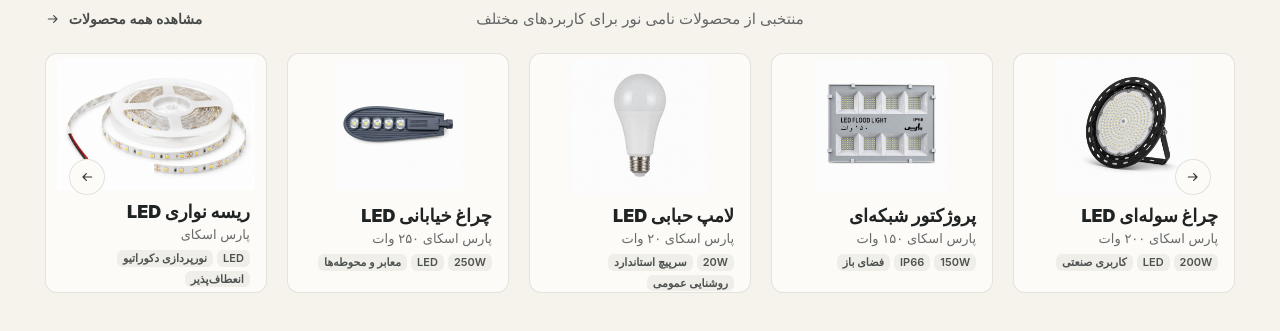
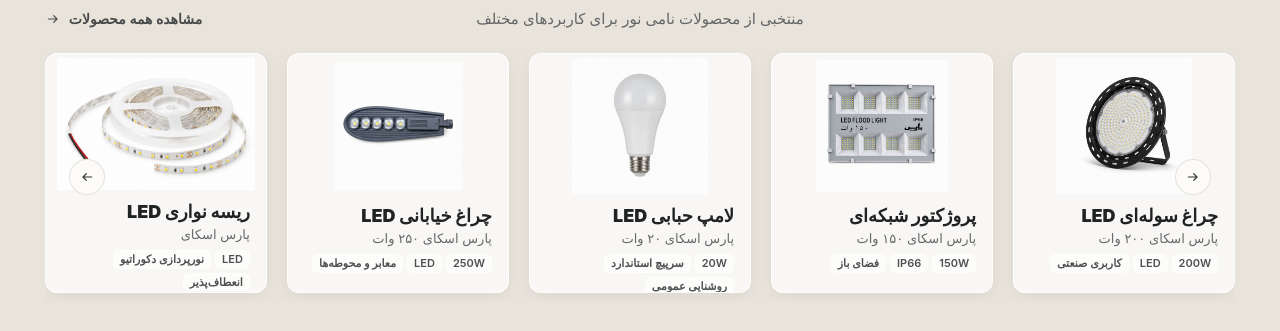
Before and after one commit to amin-soleimani1/nami-noor-website, a React (Vite) app: page / in a window 1280 px wide. Shown: the part 1403-1734 px from the top of the page. Built offline with nearby package versions, Linux system fonts and the light colour scheme.

Commit message:
feat: refine desktop featured products surface

```diff
--- a/src/components/FeaturedProducts.jsx
+++ b/src/components/FeaturedProducts.jsx
@@ -30,7 +30,7 @@
   const scrollRail = (direction) => railRef.current?.scrollBy({ left: direction * 320, behavior: 'smooth' })
 
   return (
-    <section aria-labelledby="featured-products-title" className="relative overflow-hidden bg-[#f8f6f1] px-5 pb-14 pt-9 text-[#1b1d1d] before:pointer-events-none before:absolute before:inset-x-0 before:top-0 before:z-0 before:h-px before:shadow-[0_-8px_28px_rgba(0,0,0,0.075)] sm:px-8 lg:bg-[#f6f3ed] lg:px-[3.5%] lg:pb-20 lg:pt-8 lg:before:h-11 lg:before:bg-[linear-gradient(180deg,rgba(0,0,0,0.19)_0%,rgba(0,0,0,0.08)_45%,transparent_100%)] lg:before:shadow-none lg:before:blur-[10px]">
+    <section aria-labelledby="featured-products-title" className="relative overflow-hidden bg-[#f8f6f1] px-5 pb-14 pt-9 text-[#1b1d1d] before:pointer-events-none before:absolute before:inset-x-0 before:top-0 before:z-0 before:h-px before:shadow-[0_-8px_28px_rgba(0,0,0,0.075)] sm:px-8 lg:bg-[#e8e4dc] lg:px-[3.5%] lg:pb-20 lg:pt-8 lg:before:h-11 lg:before:bg-[linear-gradient(180deg,rgba(0,0,0,0.19)_0%,rgba(0,0,0,0.08)_45%,transparent_100%)] lg:before:shadow-none lg:before:blur-[10px]">
       <div className="relative z-10 mx-auto max-w-[1240px]">
         <header className="mb-5 flex flex-col items-start gap-2 lg:relative lg:mb-6 lg:block lg:text-center">
           <div className="lg:mx-auto lg:w-fit">
@@ -47,7 +47,7 @@
         <div className="relative">
           <div ref={railRef} tabIndex="0" aria-label="محصولات منتخب" className="-mx-5 flex snap-x snap-mandatory gap-4 overflow-x-auto px-5 pb-2 scroll-smooth [scrollbar-width:none] [&::-webkit-scrollbar]:hidden sm:-mx-8 sm:px-8 lg:mx-0 lg:justify-center lg:gap-5 lg:px-0">
             {products.map((product) => (
-            <a key={product.title} href="#" className={`group ${product.desktopOnly ? 'hidden lg:flex' : 'flex'} min-h-[25rem] w-[82%] shrink-0 snap-start flex-col overflow-hidden rounded-xl border border-black/10 bg-[#fcfbf7] transition-colors duration-300 hover:border-black/20 focus-visible:outline-2 focus-visible:outline-offset-4 focus-visible:outline-[#a97812] lg:h-[15rem] lg:min-h-0 lg:w-[calc((100%-5rem)/5)] lg:cursor-pointer`}>
+            <a key={product.title} href="#" className={`group ${product.desktopOnly ? 'hidden lg:flex' : 'flex'} min-h-[25rem] w-[82%] shrink-0 snap-start flex-col overflow-hidden rounded-xl border border-black/10 bg-[#fcfbf7] transition-colors duration-300 hover:border-black/20 focus-visible:outline-2 focus-visible:outline-offset-4 focus-visible:outline-[#a97812] lg:h-[15rem] lg:min-h-0 lg:w-[calc((100%-5rem)/5)] lg:cursor-pointer lg:border-white/70 lg:bg-white/70 lg:backdrop-blur-sm lg:shadow-[0_4px_18px_rgba(0,0,0,0.055)] lg:hover:border-white/80 lg:hover:bg-white/80`}>
               <div className="flex h-48 items-center justify-center bg-[#f1f0ec] p-6 lg:h-36 lg:bg-transparent lg:p-1">
                 <img src={product.image} alt={product.alt} className={`size-full object-contain transition-transform duration-500 ease-out group-hover:scale-[1.02] ${product.desktopImageClass}`} />
               </div>
@@ -55,7 +55,7 @@
                 <h3 className="text-[17px] font-black leading-6 text-[#202323] lg:text-[18px] lg:leading-5">{product.title}</h3>
                 <p className="mt-1 text-[13px] text-[#676a69] lg:leading-4">{product.model}</p>
                 <ul className="mt-4 flex flex-wrap gap-1.5 lg:mt-2 lg:gap-1" aria-label="مشخصات محصول">
-                  {product.specs.map((spec) => <li key={spec} className="rounded-md bg-[#efeee9] px-2 py-1 text-[11px] font-semibold text-[#4d5150] lg:px-1.5 lg:py-0">{spec}</li>)}
+                  {product.specs.map((spec) => <li key={spec} className="rounded-md bg-[#efeee9] px-2 py-1 text-[11px] font-semibold text-[#4d5150] lg:border lg:border-white/50 lg:bg-white/55 lg:px-1.5 lg:py-0">{spec}</li>)}
                 </ul>
                 <span className="mt-auto inline-flex items-center gap-2 pt-5 text-[13px] font-semibold text-[#3f4342] transition-colors group-hover:text-[#a97812] lg:hidden">مشاهده محصول <ArrowIcon className="text-[#b38218] transition-transform duration-300 group-hover:-translate-x-0.5" /></span>
               </div>
```
